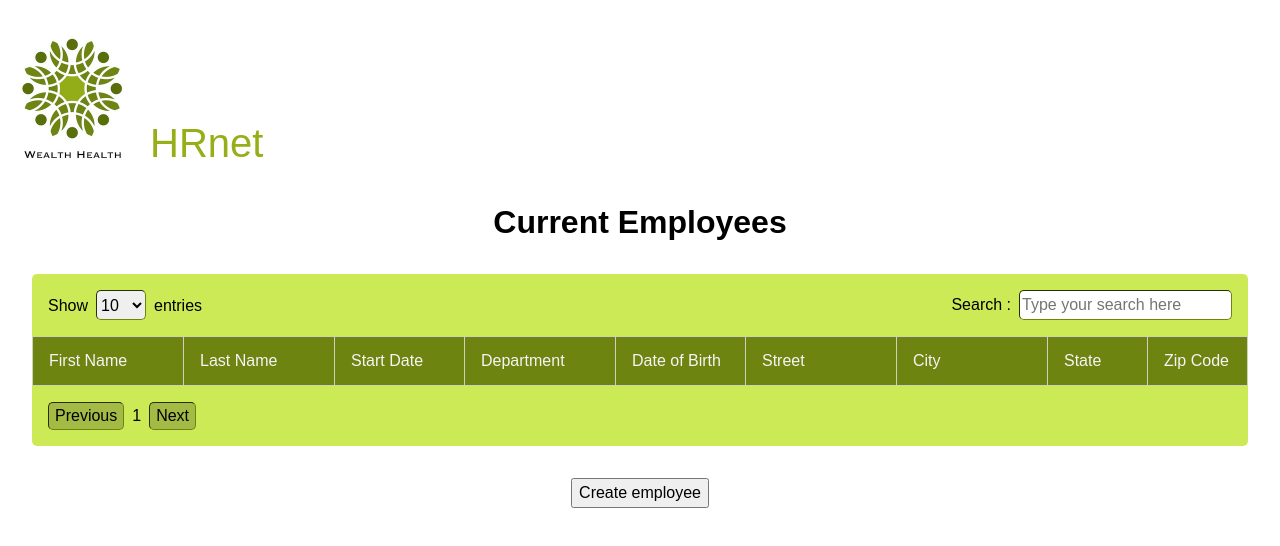
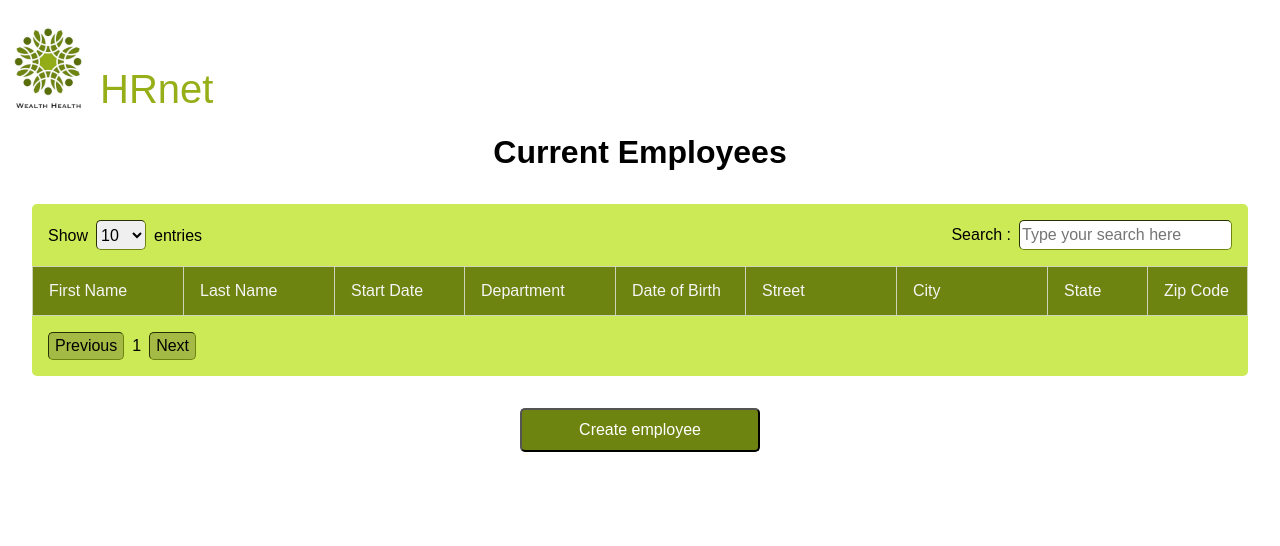
Before and after one commit to SylvieCanongia/p14-hrnet, a React (Create React App) app: page / in a window 1280 px wide. Shown: the top 546 px of the page. Built offline with nearby package versions, Linux system fonts and the light colour scheme.

Commit message:
:art: style: adjustments on styles

```diff
--- a/src/components/DatePicker/customDatePicker.scss
+++ b/src/components/DatePicker/customDatePicker.scss
@@ -7,4 +7,9 @@
     border: 1px inset vars.$col-secondary;
     border-radius: vars.$radius-S;
   }
+
+  .input:hover, .input:focus {
+    box-shadow: 0 0 5pt 0.5pt vars.$col-box-shadow;
+    transition: 0.3s ease-in-out;
+  }
 }
--- a/src/components/Header/header.scss
+++ b/src/components/Header/header.scss
@@ -1,7 +1,8 @@
 @use './../../styles/utils/vars';
 
 .header {
-  padding-block: vars.$space-M;
+  padding-block-start: vars.$space-S;
+  padding-block-end: vars.$space-XS;
 
   .header__container {
     display: flex;
@@ -9,8 +10,8 @@
 
     // Width and height of the image are defined for performance reasons
     .logo, .logo img {
-      width: 150px;
-      height: 138px;
+      width: 100px;
+      height: 92px;
     }
 
     .header__title {
@@ -28,8 +29,10 @@
     align-items: center;
 
     .logo, .logo img {
-      width: 150px;
-      height: 138px;
+      // width: 150px;
+      // height: 138px;
+      width: 100px;
+      height: 92px;
     }
 
     .header__title {
--- a/src/components/SelectDropdown/SelectDropdown.js
+++ b/src/components/SelectDropdown/SelectDropdown.js
@@ -1,6 +1,6 @@
 import PropTypes from "prop-types";
 import './selectDropdown.scss';
-// You could use nanoid or uid for the key. If so, you will have to install/import them.
+// We could use nanoid or uid for the key. If so, you will have to install/import them.
 
 // import { nanoid } from "nanoid";
 //  Then set the key to : key={nanoid()};
--- a/src/components/SelectDropdown/selectDropdown.scss
+++ b/src/components/SelectDropdown/selectDropdown.scss
@@ -11,4 +11,9 @@
   height: 30px;
   border: 1px inset vars.$col-secondary;
   border-radius: vars.$radius-S;
+
+  &:hover, &:focus {
+    box-shadow: 0 0 5pt 0.5pt vars.$col-box-shadow;
+    transition: 0.3s ease-in-out;
+  }
 }
--- a/src/pages/CreateEmployee/createEmployee.scss
+++ b/src/pages/CreateEmployee/createEmployee.scss
@@ -37,6 +37,11 @@
         border-radius: vars.$radius-S;
       }
 
+      &>input:hover, &>input:focus, &>select:hover,  &>select:focus {
+        box-shadow: 0 0 5pt 0.5pt vars.$col-box-shadow;
+        transition: 0.3s ease-in-out;
+      }
+
       & #department {
         margin-block-end: vars.$space-S;
       }
@@ -45,13 +50,14 @@
         width: 100%;
         background-color: vars.$col-secondary;
         border-radius: vars.$radius-S;
-        transition: 0.4s ease-in-out;
+        color: vars.$col-white;
+        padding: 8px 20px;
+        transition: 0.3s ease-in-out;
       }
 
       & button:hover {
-        background-color: darken(vars.$col-secondary, 10%);
+        background-color: darken(vars.$col-secondary, 15%);
         color: vars.$col-white;
-
       }
     }
 
--- a/src/pages/EmployeeList/EmployeeList.js
+++ b/src/pages/EmployeeList/EmployeeList.js
@@ -12,7 +12,7 @@ const EmployeeList = () => {
 
       <Link to="/create-employee">
       <button
-      className="edit-button"
+      className="employeeList__editButton"
       type="button"
       >
       Create employee
--- a/src/pages/EmployeeList/employeeList.scss
+++ b/src/pages/EmployeeList/employeeList.scss
@@ -30,4 +30,18 @@
     @media screen and (max-width: 600px) {
       width: 95%;
     }
+
+    &__editButton {
+      background-color: vars.$col-secondary;
+      border-radius: vars.$radius-S;
+      width: 240px;
+      padding: 8px 20px;
+      color: vars.$col-white;
+      transition: 0.3s ease-in-out;
+    }
+
+    &__editButton:hover {
+      background-color: darken(vars.$col-secondary, 15%);
+
+    }
 }
--- a/src/styles/utils/_vars.scss
+++ b/src/styles/utils/_vars.scss
@@ -20,6 +20,7 @@ $col-white: hsl(0, 0%, 100%);
 $col-tableInsideBorder: black;
 $col-tableBgColorDarker: hsl(0, 0%, 90%);
 $col-tableBgColorLighter: hsl(0, 0%, 99%);
+$col-box-shadow: hsl(72,79%,19%);
 
 // ====== FONT-SIZE ======
 
```
